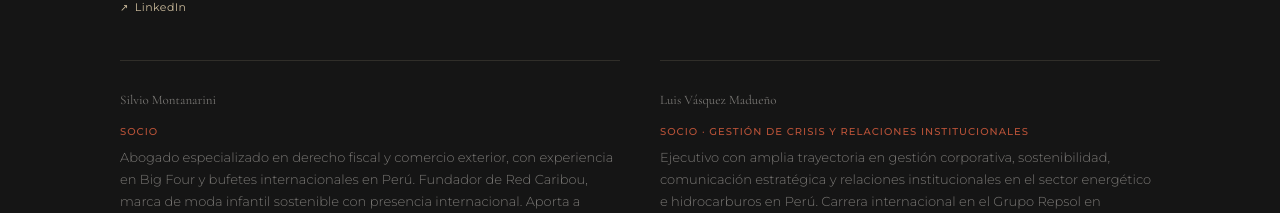
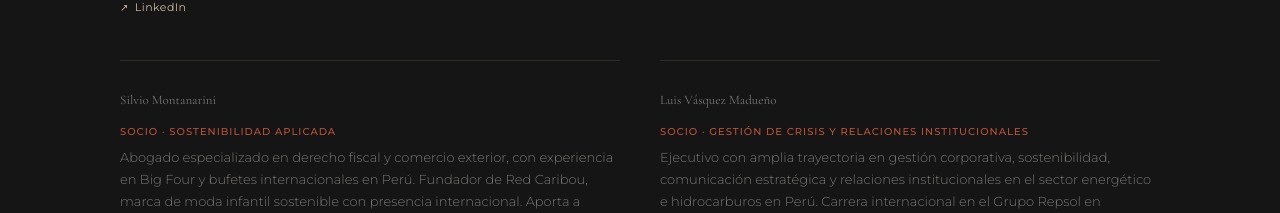
Before and after one commit to gvasquezmadueno/micelio-web, a plain HTML site: page index.html in a window 1280 px wide. Shown: the part 4818-5031 px from the top of the page. Drawn offline with nearby package versions, Linux system fonts and the light colour scheme.

Commit message:
Update index.html
silvio 2

```diff
--- a/index.html
+++ b/index.html
@@ -333,7 +333,7 @@ footer{flex-direction:column;gap:12px;text-align:center}
       </div>
       <div class="team-card">
         <p class="team-name">Silvio Montanarini</p>
-        <span class="team-role">Socio</span>
+        <span class="team-role">Socio · Sostenibilidad Aplicada</span>
         <p>Abogado especializado en derecho fiscal y comercio exterior, con experiencia en Big Four y bufetes internacionales en Perú. Fundador de Red Caribou, marca de moda infantil sostenible con presencia internacional. Aporta a Micelio su experiencia en gestión empresarial, negocios internacionales y sostenibilidad aplicada.</p>
         <a href="https://www.linkedin.com/in/silvio-montanarini-9a143311/" target="_blank" class="team-li">LinkedIn</a>
       </div>
```
